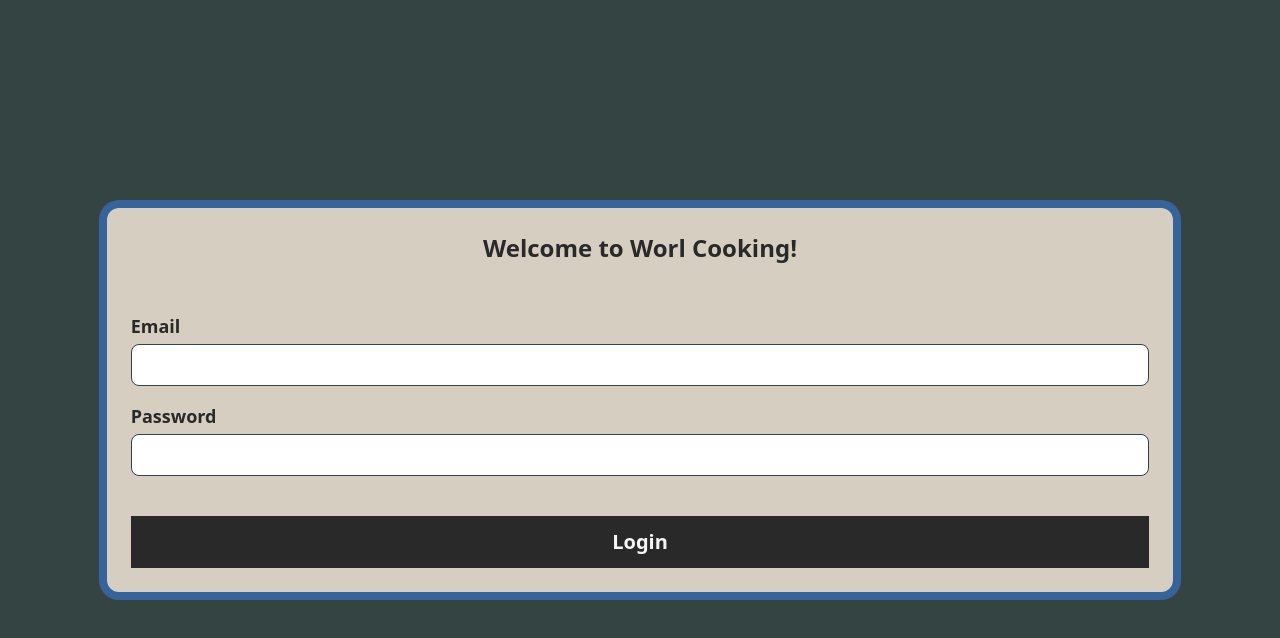
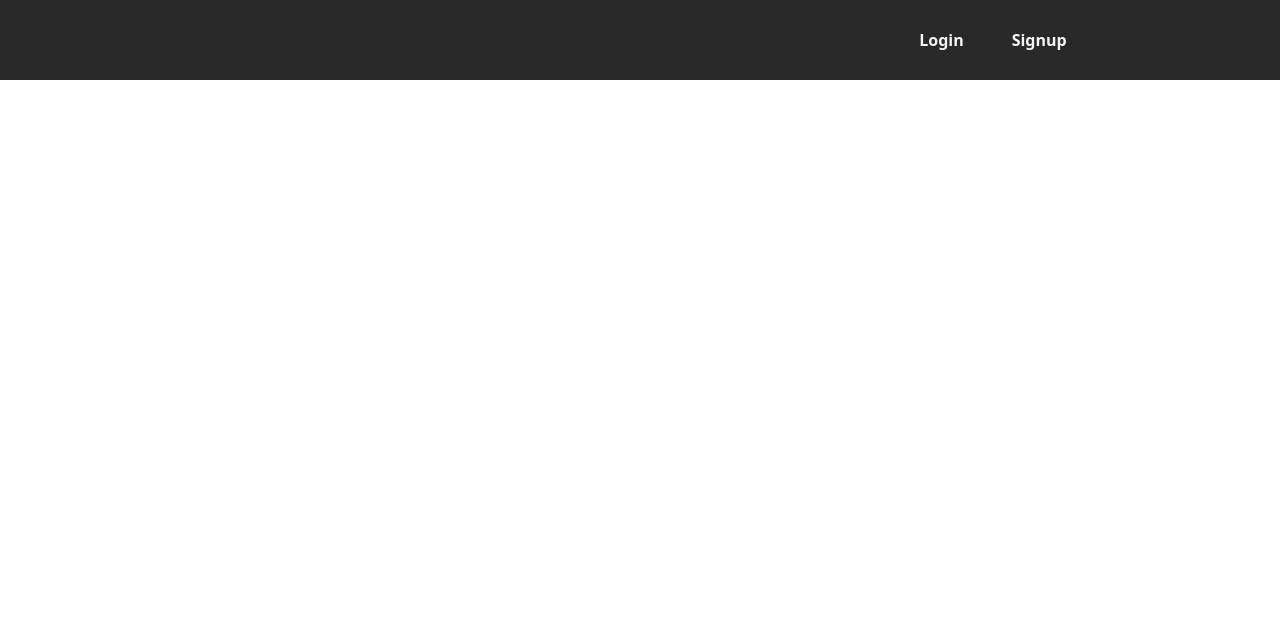
Before and after one commit to ronardj01/world-cooking-client, a React (Create React App) app: page /auth/login in a window 1280 px wide. Shown: the top 638 px of the page. Built offline with nearby package versions, Linux system fonts and the light colour scheme.

Commit message:
added a topNavbar component

```diff
--- a/src/App.js
+++ b/src/App.js
@@ -2,19 +2,21 @@ import "./App.css";
 import { BrowserRouter as Router, Switch, Route } from "react-router-dom";
 import Signup from "./pages/authentication/Signup";
 import Login from "./pages/authentication/Login";
+import { TopNavbar } from "./components/navbar/TopNavbar";
 
 function App() {
   return (
     <Router>
       <div className="App">
+        <TopNavbar />
         <Switch>
           <Route exact path="/">
             <h1>welcome</h1>
           </Route>
 
-          <Route path="/auth/signup" component={Signup} />
+          <Route path="/signup" component={Signup} />
 
-          <Route path="/auth/login" component={Login} />
+          <Route path="/login" component={Login} />
         </Switch>
       </div>
     </Router>
--- /dev/null
+++ b/src/components/navbar/TopNavbar.js
@@ -0,0 +1,20 @@
+import React from 'react';
+import { Link } from 'react-router-dom';
+
+export const TopNavbar = () => {
+  return (
+    <nav className="bg-blacky">
+      {/* add logo */}
+
+      {/* add navbar  */}
+      <ul className="flex justify-end items-center w-10/12 gap-12 h-20 font-semibold text-cream">
+        <li>
+        <Link to="/login">Login</Link>
+        </li>
+        <li>
+        <Link to="/signup">Signup</Link>
+        </li>
+      </ul>
+    </nav>
+  )
+}
--- a/src/pages/authentication/Login.js
+++ b/src/pages/authentication/Login.js
@@ -16,7 +16,7 @@ export default function Login() {
   return (
     <div className="login auth">
       <div className="auth-container">
-      <h1 className="auth-h1">Welcome to Worl Cooking!</h1>
+      <h1 className="auth-h1">Welcome to World Cooking!</h1>
       <form className="form-login" onSubmit={handleSubmit}>
         <AuthInput
           label="Email"
```
